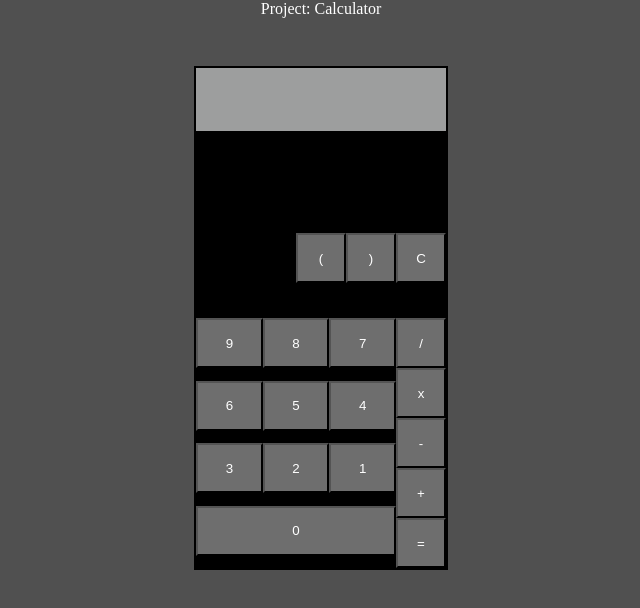
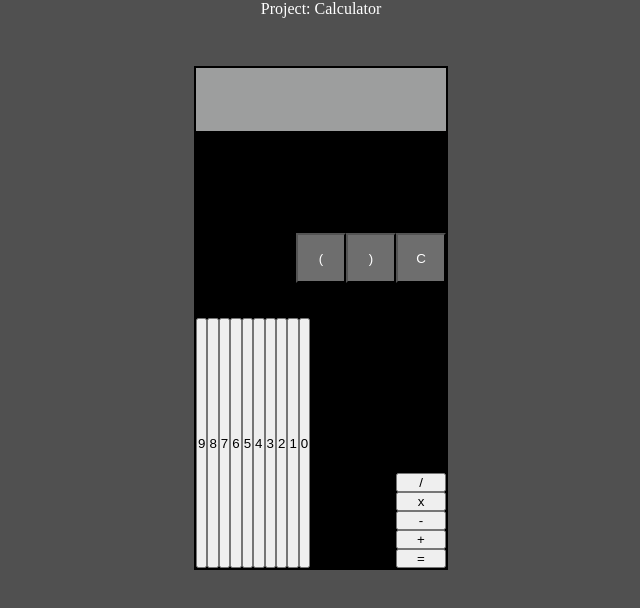
Before and after one commit to tysonrobles33/project-calculator, a plain HTML site: page index.html in a window 1280 px wide. Shown: the whole page, without its empty margins (319-959 px from the left). Drawn offline with Linux system fonts and the light colour scheme.

Commit message:
Added op To Operator Button Class For Specificity

```diff
--- a/index.html
+++ b/index.html
@@ -21,23 +21,23 @@
         </div>
         <div class="buttons">
             <div class="numbers">
-                <button class="button" id="9">9</button>
-                <button class="button" id="8">8</button>
-                <button class="button" id="7">7</button>
-                <button class="button" id="6">6</button>
-                <button class="button" id="5">5</button>
-                <button class="button" id="4">4</button>
-                <button class="button" id="3">3</button>
-                <button class="button" id="2">2</button>
-                <button class="button" id="1">1</button>
-                <button class="button" id="0">0</button>
+                <button class="numButton" id="9">9</button>
+                <button class="numButton" id="8">8</button>
+                <button class="numButton" id="7">7</button>
+                <button class="numButton" id="6">6</button>
+                <button class="numButton" id="5">5</button>
+                <button class="numButton" id="4">4</button>
+                <button class="numButton" id="3">3</button>
+                <button class="numButton" id="2">2</button>
+                <button class="numButton" id="1">1</button>
+                <button class="numButton" id="0">0</button>
             </div>
             <div class="operators">
-                <button class="button" id="divide">/</button>
-                <button class="button" id="multiply">x</button>
-                <button class="button" id="subtract">-</button>
-                <button class="button" id="add">+</button>
-                <button class="button" id="equal">=</button>
+                <button class="opButton" id="divide">/</button>
+                <button class="opButton" id="multiply">x</button>
+                <button class="opButton" id="subtract">-</button>
+                <button class="opButton" id="add">+</button>
+                <button class="opButton" id="equal">=</button>
             </div>
         </div>
     </div>
```
